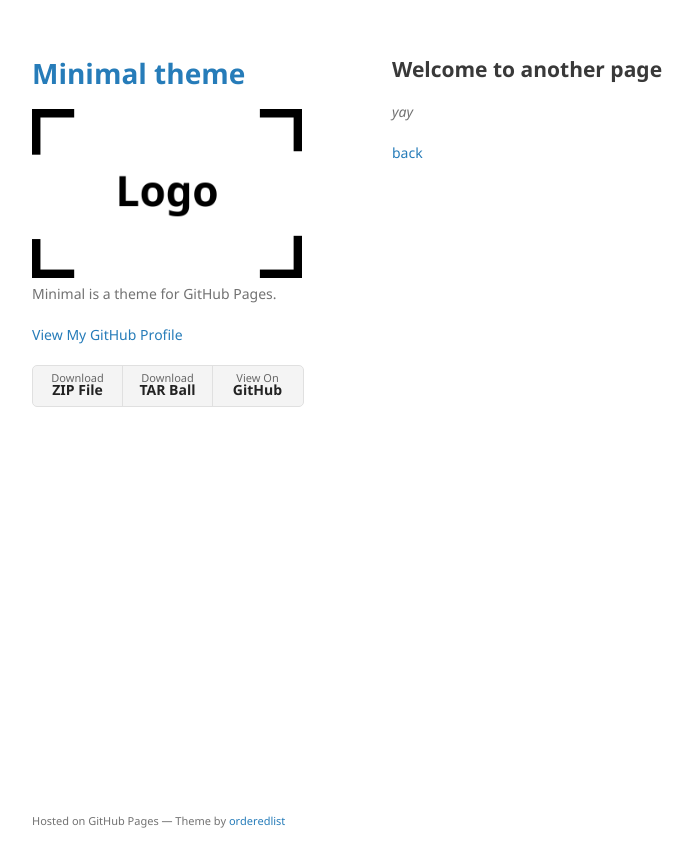
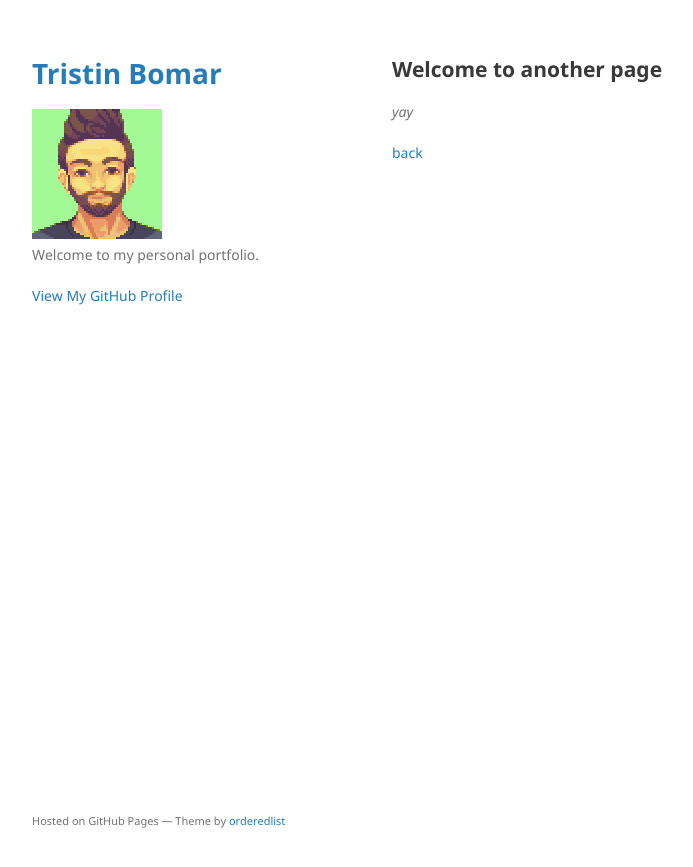
Before and after one commit to tristinDLC/tristinDLC.github.io, a Jekyll site: the page built from another-page.md, in a window 1280 px wide. Shown: the top 867 px of the page, without its empty margins (178-871 px from the left). Built offline with Jekyll 4.4.1, drawn with Linux system fonts in a browser that asks for light colours; our own code applies the rules of GitHub Pages for plain Markdown files.

```diff
--- a/_config.yml
+++ b/_config.yml
@@ -1,6 +1,6 @@
-title: Minimal theme
+title: Tristin Bomar
 logo: /assets/img/logo.png
-description: Minimal is a theme for GitHub Pages.
-show_downloads: true
+description: Welcome to my personal portfolio.
+show_downloads: false
 google_analytics:
 theme: jekyll-theme-minimal
```
Also changed, not shown: mainStyling.md (added, +93 -0 lines), .eslintrc.json (added), README.md, assets/img/logo.png, class-01.md (added), 1 other file.
